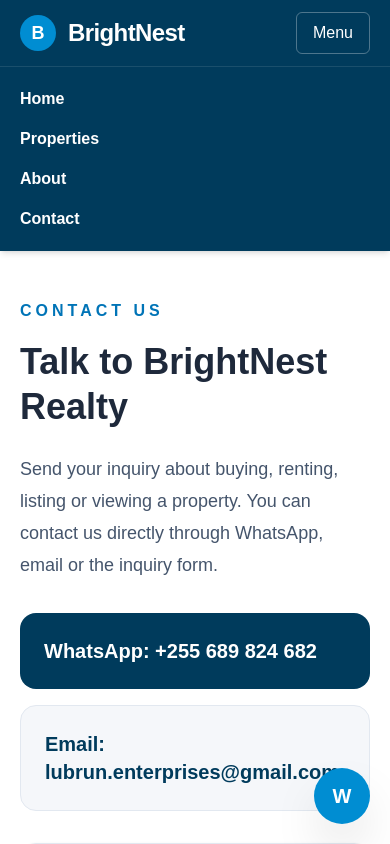
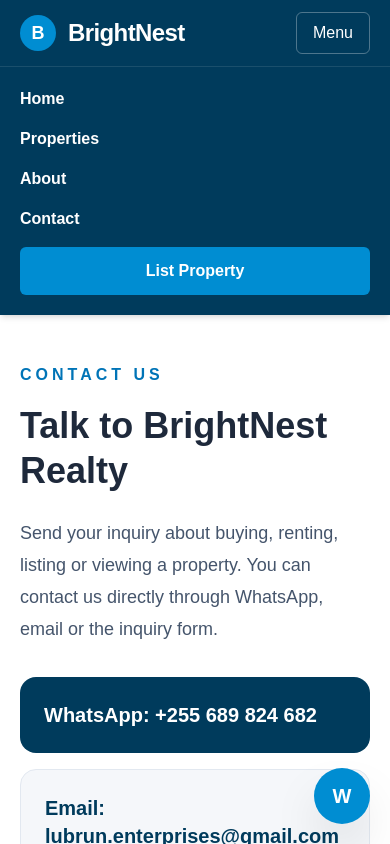
Before and after one commit to brianmichaelu/brightnest-realty, a Next.js app: page /contact in a window 390 px wide. Both pictures are taken after a click on the button "Menu". Shown: the top 844 px of the page. Built offline with nearby package versions, Linux system fonts and the light colour scheme.

Commit message:
Update contact link to include query parameter

```diff
--- a/components/Navbar.tsx
+++ b/components/Navbar.tsx
@@ -85,7 +85,7 @@
         </div>
 
         <Link
-          href="/contact"
+          href="/contact?type=list-property"
           className="hidden rounded-md bg-[#008DD2] px-5 py-2.5 text-sm font-black text-white transition hover:bg-white hover:text-[#003B5C] lg:inline-flex"
         >
           List Property
@@ -114,6 +114,13 @@
             <Link onClick={() => setMobileOpen(false)} href="/contact">
               Contact
             </Link>
+            <Link
+              onClick={() => setMobileOpen(false)}
+              href="/contact?type=list-property"
+              className="rounded-md bg-[#008DD2] px-4 py-3 text-center font-black text-white"
+            >
+              List Property
+            </Link>
           </div>
         </div>
       )}
```
